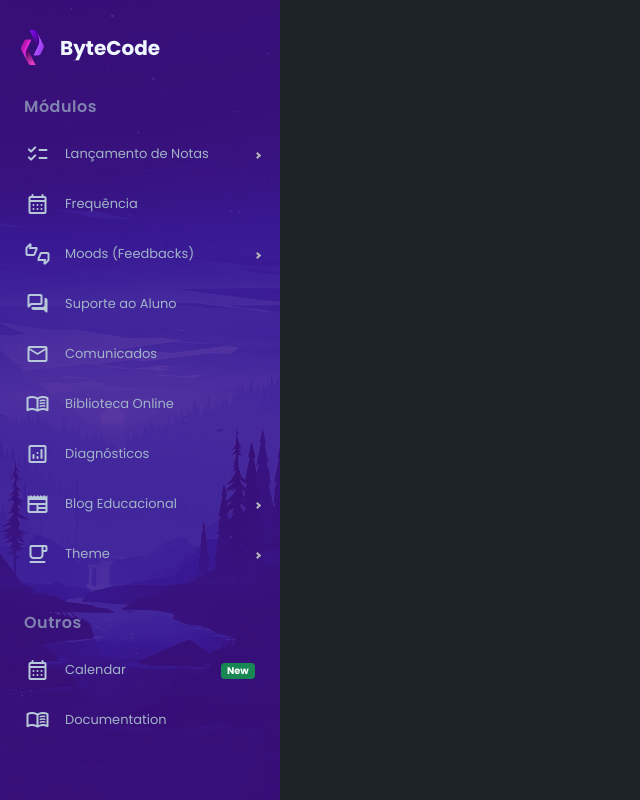
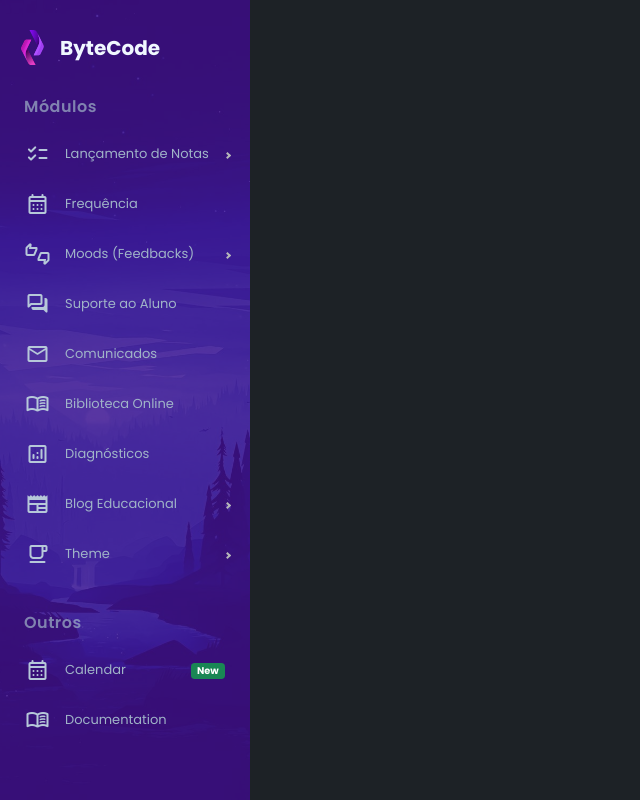
Before and after one commit to bytecodesystems/plataform, a React (Vite) app: page / in a window 1280 px wide. Shown: the whole page, without its empty margins (0-640 px from the left). Built offline with nearby package versions, Linux system fonts and the light colour scheme.

Commit message:
fixed sidebar-bg bug

```diff
--- a/src/components/Sidebar/SidebarComponent.jsx
+++ b/src/components/Sidebar/SidebarComponent.jsx
@@ -1,7 +1,9 @@
 import { useState } from "react"
 import { Link } from "react-router-dom"
+import { Badge } from "react-bootstrap"
 import { Sidebar, Menu, MenuItem, SubMenu, menuClasses } from "react-pro-sidebar"
-import { Badge } from "react-bootstrap"
+
+import backgroundImage  from "/images/sidebar-background.jpg"
 
 // themes configs
 const themes = {
@@ -112,7 +114,7 @@
             toggled={toggled}
             onBackdropClick={() => setToggled(false)}
             onBreakPoint={setBroken}
-            image="./images/sidebar-background.jpg"
+            image={backgroundImage}
             breakPoint="md"
             backgroundColor={hexToRgba(themes[theme].sidebar.backgroundColor, hasImage ? 0.8 : 1)}
             rootStyles={{
@@ -120,7 +122,7 @@
                 fontFamily: "Poppins, sans-serif",
                 userSelect: "none",
                 border: 0,
-                width: 280,
+                // width: 280,
             }}
         >
             <div className="pb-5">
```
